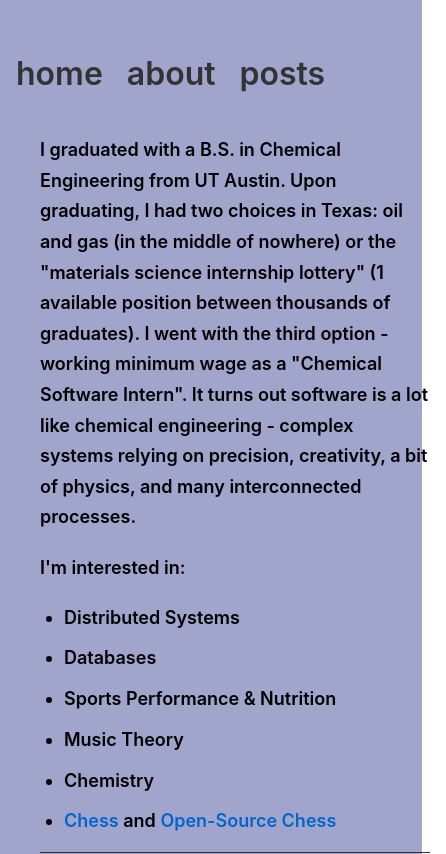
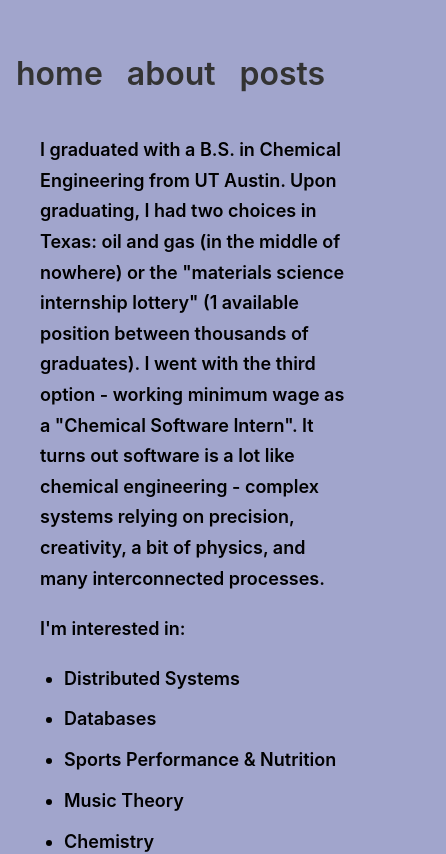
Before and after one commit to MaanasSathaye/msathaye.com, a React (Vite) app in the folder msathaye-console/: page /about in a window 390 px wide. Shown: the top 854 px of the page, 446 px wide, since content can reach past the window. Built offline with nearby package versions, Linux system fonts and the light colour scheme.

Commit message:
mobile pt3

```diff
--- a/msathaye-console/src/css/App.css
+++ b/msathaye-console/src/css/App.css
@@ -1,7 +1,46 @@
-#root {
-  width: 100%;
+* {
   margin: 0;
   padding: 0;
+  box-sizing: border-box;
+}
+
+html,
+body {
+  width: 100%;
+  max-width: 100vw;
+  overflow-x: hidden;
+  background-color: #a1a5cc;
+}
+
+.blog-container {
+  min-height: 100vh;
+  width: 100%;
+  max-width: 100%;
+  padding: 1.5rem;
+  background-color: #a1a5cc;
+  overflow-x: hidden;
+}
+
+.content-section,
+.page {
+  max-width: 800px;
+  width: 100%;
+  margin: 0 auto;
+  background: none;
+  box-shadow: none;
+  overflow-wrap: break-word;
+  word-wrap: break-word;
+}
+
+@media (max-width: 768px) {
+  .blog-container {
+    padding: 1rem;
+  }
+
+  .content-section,
+  .page {
+    padding: 0;
+  }
 }
 
 hr {
@@ -12,13 +51,6 @@ hr {
   margin: 1em 0;
   padding: 0;
   color: #333;
-}
-
-.blog-container {
-  min-height: 100vh;
-  background-color: #a1a5cc;
-  padding: 1.5rem;
-  width: 100%;
 }
 
 .navigation {
@@ -52,15 +84,6 @@ hr {
 .homepage h3 {
   margin-top: 0;
   margin-bottom: 1rem;
-}
-
-.content-section,
-.page {
-  max-width: 800px;
-  margin: 0 auto;
-  width: 100%;
-  background: none;
-  box-shadow: none;
 }
 
 .page h1 {
@@ -119,9 +142,6 @@ hr {
 }
 
 @media (max-width: 768px) {
-  .blog-container {
-    padding: 1rem;
-  }
 
   .content-section,
   .page {
```
